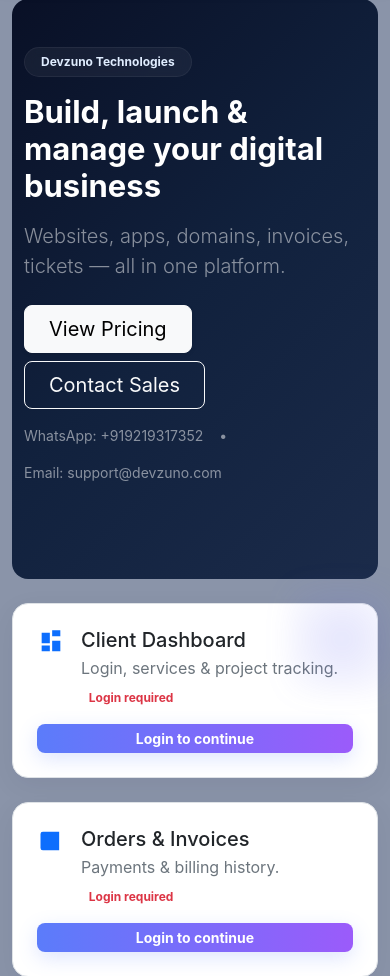
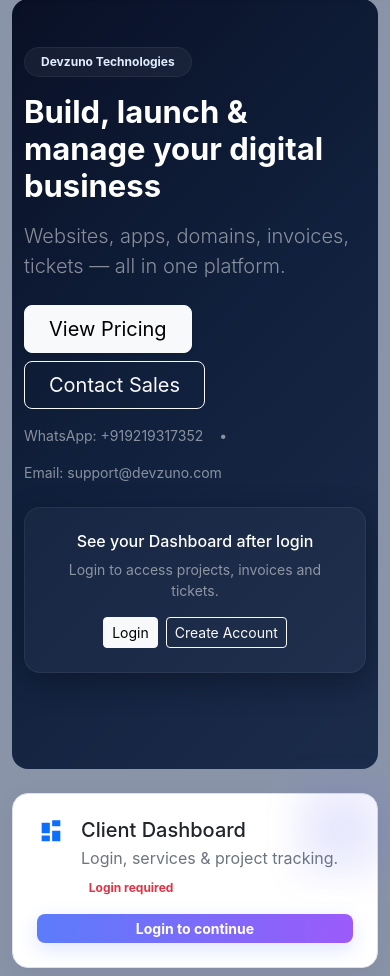
Before and after one commit to Anish1990as/devzuno-8-jan-26, a Django app: page / in a window 390 px wide. Shown: the part 83-1059 px from the top of the page. Run offline with Django 5.2, Linux system fonts and the light colour scheme; data comes from the database, SQL or seed files in the repository; data that the repository does not hold is empty.

Commit message:
Update home.html template

```diff
--- a/templates/core/home.html
+++ b/templates/core/home.html
@@ -27,7 +27,8 @@
       </div>
 
       <!-- RIGHT COLUMN (Dashboard Preview Box) -->
-      <div class="col-lg-5 d-none d-lg-block">
+      <div class="col-lg-5 mt-4 mt-lg-0">
+
 
         {% if request.user.is_authenticated %}
 
```
